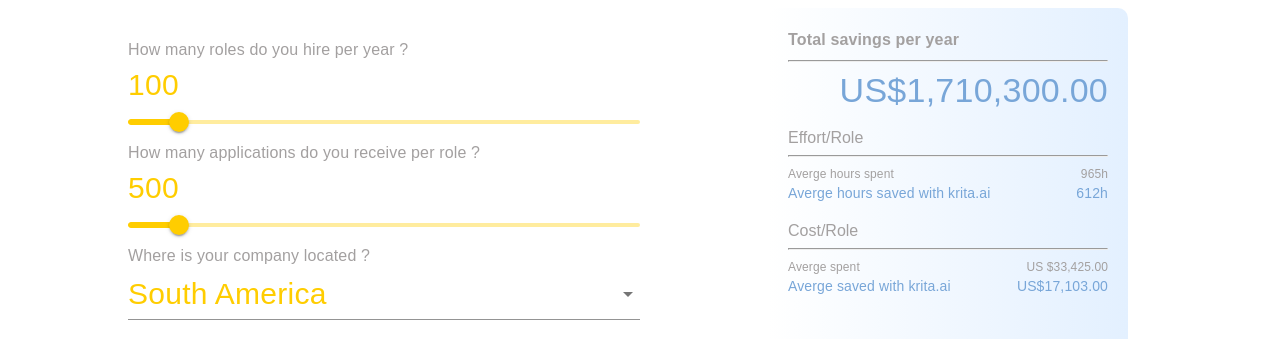
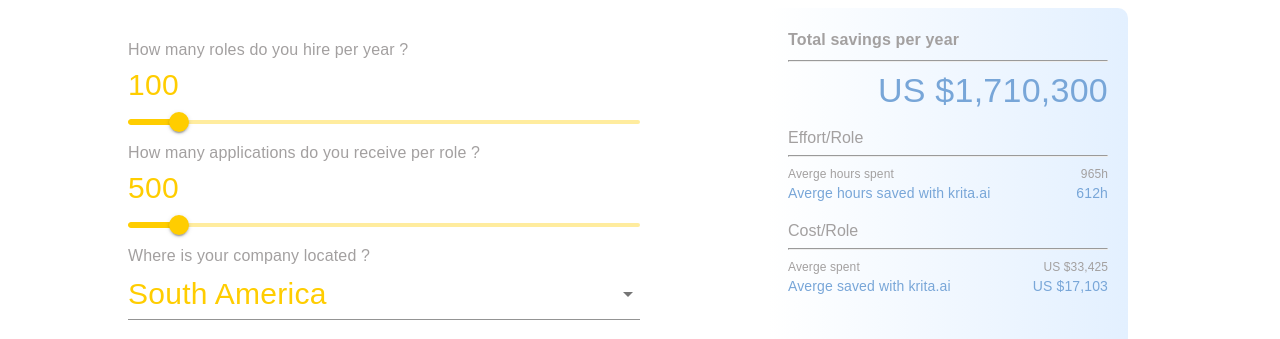
Before and after one commit to ONKAR-PATIL-01/Krita-Calculator, a React (Create React App) app: page / in a window 1280 px wide. Shown: the part 235-574 px from the top of the page. Built offline with nearby package versions, Linux system fonts and the light colour scheme.

Commit message:
Onkar : .00 removed form us$

```diff
--- a/src/Components/Calculator.js
+++ b/src/Components/Calculator.js
@@ -11,7 +11,7 @@ import {
 } from "@mui/material";
 import DetailedCalculator from "./DetailedCalculator";
 import { ArrowDropDown } from "@mui/icons-material";
-import krita from '../krita.svg'
+import krita from "../krita.svg";
 const regions = [
   "North America",
   "South America",
@@ -32,14 +32,11 @@ const Calculator = () => {
   const [calculatedData, setCalculatedData] = useState();
   const [detailedFlag, setDetailedFlag] = useState(false);
 
-
   // Event handler for role slider
   const handleRolesPerYearChange = (event, newValue) => {
     setRolesPerYear(newValue);
   };
-  useEffect(()=>{
-
-  },[])
+  useEffect(() => {}, []);
   // Event handler for applications slider
   const handleApplicationsPerRoleChange = (event, newValue) => {
     setApplicationsPerRole(newValue);
@@ -55,9 +52,7 @@ const Calculator = () => {
   const receiveCalculatedData = (data) => {
     setCalculatedData(data);
   };
-  useEffect(()=>{
-
-  },[applicationsPerRole])
+  useEffect(() => {}, [applicationsPerRole]);
   return (
     <>
       {!detailedFlag && (
@@ -158,8 +153,23 @@ const Calculator = () => {
                 variant="h4"
                 style={{ color: "#78A6D8", textAlign: "right" }}
               >
-                US
+                US{" "}
                 {(
+                  (calculatedData?.normalCost - calculatedData?.kritaCost) *
+                  rolesPerYear
+                ).toFixed(2) %
+                  1 ===
+                0
+                  ? (
+                      (calculatedData?.normalCost - calculatedData?.kritaCost) *
+                      rolesPerYear
+                    )
+                      .toLocaleString("en-US", {
+                        style: "currency",
+                        currency: "USD",
+                      })
+                      .slice(0, -3) // Remove the last three characters (".00")
+                  : (
                       (calculatedData?.normalCost - calculatedData?.kritaCost) *
                       rolesPerYear
                     ).toLocaleString("en-US", {
@@ -245,7 +255,14 @@ const Calculator = () => {
                   }}
                 >
                   US{" "}
-                  {(calculatedData?.normalCost - 0).toLocaleString("en-US", {
+                  {(calculatedData?.normalCost - 0).toFixed(2) % 1 === 0
+                    ? (calculatedData?.normalCost - 0)
+                        .toLocaleString("en-US", {
+                          style: "currency",
+                          currency: "USD",
+                        })
+                        .slice(0, -3) // Remove the last three characters (".00")
+                    : (calculatedData?.normalCost - 0).toLocaleString("en-US", {
                         style: "currency",
                         currency: "USD",
                       })}
@@ -266,8 +283,19 @@ const Calculator = () => {
                     fontSize: "14px",
                   }}
                 >
-                  US
+                  US{" "}
                   {(
+                    calculatedData?.normalCost - calculatedData?.kritaCost
+                  ).toFixed(2) %
+                    1 ===
+                  0
+                    ? (calculatedData?.normalCost - calculatedData?.kritaCost)
+                        .toLocaleString("en-US", {
+                          style: "currency",
+                          currency: "USD",
+                        })
+                        .slice(0, -3) // Remove the last three characters (".00")
+                    : (
                         calculatedData?.normalCost - calculatedData?.kritaCost
                       ).toLocaleString("en-US", {
                         style: "currency",
@@ -282,7 +310,8 @@ const Calculator = () => {
                 variant="h6"
                 style={{ color: "#78A6D8", textAlign: "right" }}
               >
-                Save up to 115h per role with <img src={krita} alt="krita.ai"></img>
+                Save up to 115h per role with{" "}
+                <img src={krita} alt="krita.ai"></img>
               </Typography>
               <br />
 
@@ -302,7 +331,10 @@ const Calculator = () => {
                     },
                   }}
                   onClick={() => {
-                    window.open('https://meetings.hubspot.com/kesavan', '_blank');
+                    window.open(
+                      "https://meetings.hubspot.com/kesavan",
+                      "_blank"
+                    );
                   }}
                 >
                   schedule a demo
@@ -313,7 +345,6 @@ const Calculator = () => {
           <div
             style={{ cursor: "pointer" }}
             onClick={() => {
-
               setDetailedFlag(!detailedFlag);
             }}
           >
--- a/src/Components/DetailedCalculator.js
+++ b/src/Components/DetailedCalculator.js
@@ -1,13 +1,20 @@
 /* eslint-disable array-callback-return */
 /* eslint-disable react-hooks/exhaustive-deps */
-import { Button, Card, Grid, IconButton, Slider, Typography } from "@mui/material";
+import {
+  Button,
+  Card,
+  Grid,
+  IconButton,
+  Slider,
+  Typography,
+} from "@mui/material";
 import Tooltip from "@mui/material/Tooltip";
 import HelpOutlineIcon from "@mui/icons-material/HelpOutline";
 import React, { useEffect, useState } from "react";
 import NumberInput from "./NumberInput";
 import DeleteIcon from "@mui/icons-material/Delete";
 import { ArrowDropUp } from "@mui/icons-material";
-import krita from '../krita.svg'
+import krita from "../krita.svg";
 
 const countryData = [
   {
@@ -99,7 +106,7 @@ const DetailedCalculator = ({
   sendCalculatedData,
   detailedFlag,
   onDetailedFlagChange,
-  onApplicationsPerRoleChange
+  onApplicationsPerRoleChange,
 }) => {
   const [stepInputs, setStepInputs] = useState({
     "Job Assets Creation & Publishing": { minPerJob: 60 },
@@ -156,7 +163,7 @@ const DetailedCalculator = ({
     // Call the function to send the calculated data to App.js
     sendCalculatedData(calculatedData);
   }, [rolesPerYear, companyLocation, applicationsPerRole, stepInputs]);
-  useEffect(()=>{
+  useEffect(() => {
     calculateValues();
     setNormalHours(Math.round(totalTime));
     setNormalCost(Math.round(totalCost));
@@ -171,7 +178,7 @@ const DetailedCalculator = ({
 
     // Call the function to send the calculated data to App.js
     sendCalculatedData(calculatedData);
-  },[])
+  }, []);
   useEffect(() => {
     setCandidatesInPipeline(applicationsPerRole);
   }, [applicationsPerRole]);
@@ -379,9 +386,8 @@ const DetailedCalculator = ({
 
   console.log(candidatesInPipeline);
 
-
   const handleAddStage = () => {
-    setStages([...stages, { }]);
+    setStages([...stages, {}]);
   };
   const handleDeleteStep = (stepIndex) => {
     setStages((prevSteps) =>
@@ -420,7 +426,7 @@ const DetailedCalculator = ({
               <ArrowDropUp style={{ height: "25px" }} />
             </Typography>
           </div>
-         <div style={{marginLeft: "10%",marginBottom:'20px'}}>
+          <div style={{ marginLeft: "10%", marginBottom: "20px" }}>
             <Typography style={{ fontSize: "16px", color: "#A3A0A0" }}>
               How many applications do you receive per role ?
             </Typography>
@@ -433,7 +439,9 @@ const DetailedCalculator = ({
               min={1}
               max={5000}
               step={1}
-                onChange={(event, newValue) => onApplicationsPerRoleChange(event, newValue)}
+              onChange={(event, newValue) =>
+                onApplicationsPerRoleChange(event, newValue)
+              }
               sx={{ color: "#FFCD00", width: "40%" }}
             />
           </div>
@@ -1550,7 +1558,14 @@ const DetailedCalculator = ({
                   }}
                 >
                   US${" "}
-                  {normalCost.toLocaleString("en-US", {
+                  {normalCost.toFixed(2) % 1 === 0
+                    ? normalCost
+                        .toLocaleString("en-US", {
+                          style: "currency",
+                          currency: "USD",
+                        })
+                        .slice(0, -3) // Remove the last three characters (".00")
+                    : normalCost.toLocaleString("en-US", {
                         style: "currency",
                         currency: "USD",
                       })}
@@ -1572,7 +1587,14 @@ const DetailedCalculator = ({
                   }}
                 >
                   US{" "}
-                  {(normalCost - kritaCost).toLocaleString("en-US", {
+                  {(normalCost - kritaCost).toFixed(2) % 1 === 0
+                    ? (normalCost - kritaCost)
+                        .toLocaleString("en-US", {
+                          style: "currency",
+                          currency: "USD",
+                        })
+                        .slice(0, -3) // Remove the last three characters (".00")
+                    : (normalCost - kritaCost).toLocaleString("en-US", {
                         style: "currency",
                         currency: "USD",
                       })}
@@ -1585,7 +1607,8 @@ const DetailedCalculator = ({
                 variant="h6"
                 style={{ color: "#78A6D8", textAlign: "right" }}
               >
-                Save up to 115h per role with <img src={krita} alt="krita.ai"></img>
+                Save up to 115h per role with{" "}
+                <img src={krita} alt="krita.ai"></img>
               </Typography>
               <br />
               <br />
@@ -1610,12 +1633,26 @@ const DetailedCalculator = ({
                 }}
               >
                 US{" "}
-                {normalCost.toLocaleString("en-US", {
+                {normalCost.toFixed(2) % 1 === 0
+                  ? normalCost
+                      .toLocaleString("en-US", {
+                        style: "currency",
+                        currency: "USD",
+                      })
+                      .slice(0, -3) // Remove the last three characters (".00")
+                  : normalCost.toLocaleString("en-US", {
                       style: "currency",
                       currency: "USD",
                     })}{" "}
                 - US{" "}
-                {kritaCost.toLocaleString("en-US", {
+                {kritaCost.toFixed(2) % 1 === 0
+                  ? kritaCost
+                      .toLocaleString("en-US", {
+                        style: "currency",
+                        currency: "USD",
+                      })
+                      .slice(0, -3) // Remove the last three characters (".00")
+                  : kritaCost.toLocaleString("en-US", {
                       style: "currency",
                       currency: "USD",
                     })}
@@ -1629,7 +1666,14 @@ const DetailedCalculator = ({
                 }}
               >
                 US{" "}
-                {(normalCost - kritaCost).toLocaleString("en-US", {
+                {(normalCost - kritaCost).toFixed(2) % 1 === 0
+                  ? (normalCost - kritaCost)
+                      .toLocaleString("en-US", {
+                        style: "currency",
+                        currency: "USD",
+                      })
+                      .slice(0, -3) // Remove the last three characters (".00")
+                  : (normalCost - kritaCost).toLocaleString("en-US", {
                       style: "currency",
                       currency: "USD",
                     })}
@@ -1658,7 +1702,10 @@ const DetailedCalculator = ({
                     },
                   }}
                   onClick={() => {
-                    window.open('https://meetings.hubspot.com/kesavan', '_blank');
+                    window.open(
+                      "https://meetings.hubspot.com/kesavan",
+                      "_blank"
+                    );
                   }}
                 >
                   schedule a demo
```
Lines whose indentation alone changed are shown as unchanged.
